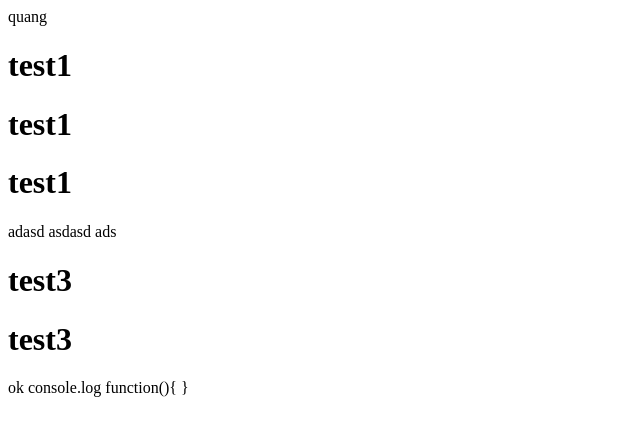
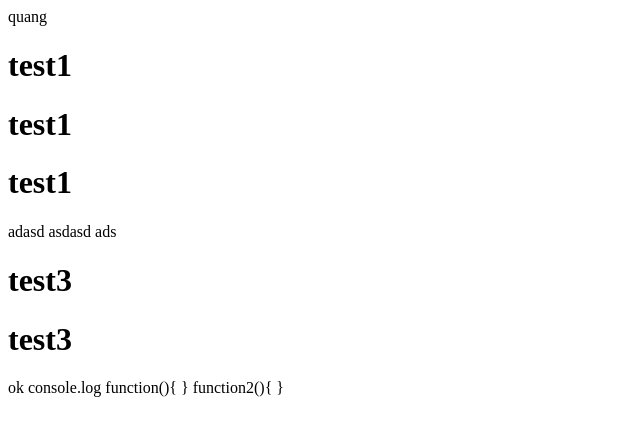
Before and after one commit to Quang-NX/git, a plain HTML site: page index.html in a window 1280 px wide. Shown: the whole page, without its empty margins (0-640 px from the left). Drawn offline with Linux system fonts and the light colour scheme.

Commit message:
Update index.html

```diff
--- a/index.html
+++ b/index.html
@@ -20,5 +20,7 @@
     console.log
     function(){
     }
+    function2(){
+    }
 </body>
 </html>
```
